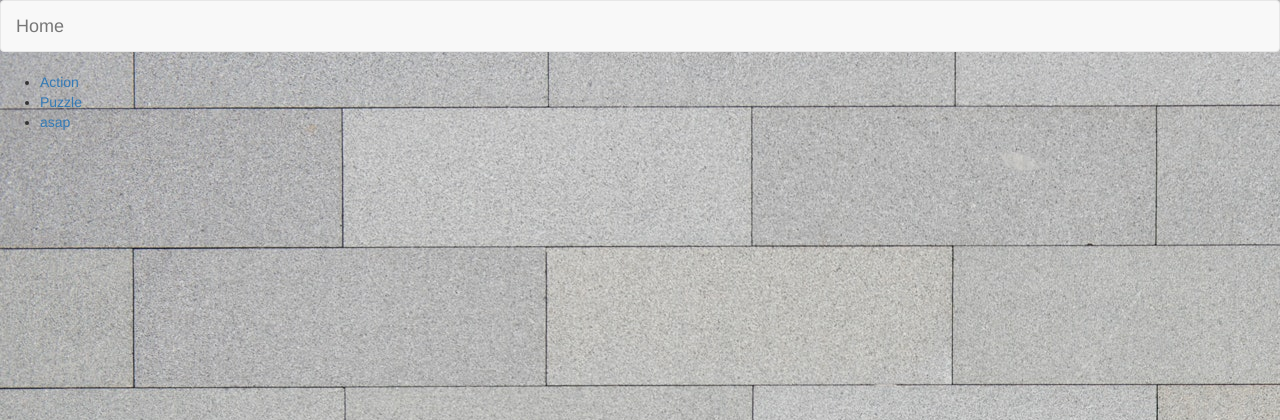
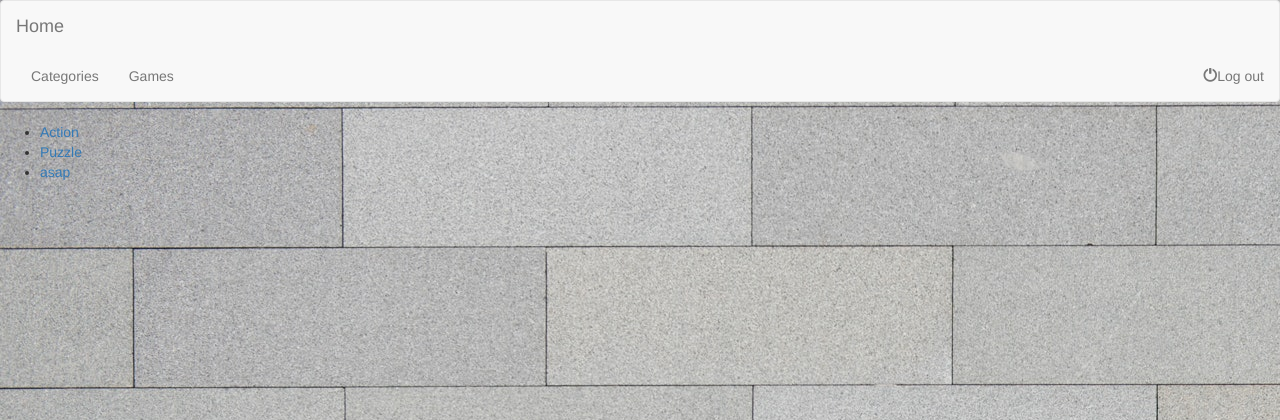
Before and after one commit to nniccolb/DjangoApp, a Django app: page /games/ in a window 1280 px wide. Shown: the top 420 px of the page. Run offline with Django 3.2, Linux system fonts and the light colour scheme; data comes from the database, SQL or seed files in the repository; some libraries are stand-ins or nearby versions.

Commit message:
Added list items to top navigation

```diff
--- a/broject/games/templates/games/index.html
+++ b/broject/games/templates/games/index.html
@@ -1,14 +1,42 @@
 {% load staticfiles %}
-<link rel="stylesheet" type="text/css" href="{% static 'games/stylesheet.css' %}" />
+
 <link rel="stylesheet" href="https://maxcdn.bootstrapcdn.com/bootstrap/3.3.7/css/bootstrap.min.css"
 integrity="sha384-BVYiiSIFeK1dGmJRAkycuHAHRg32OmUcww7on3RYdg4Va+PmSTsz/K68vbdEjh4u" crossorigin="anonymous">
+<script src="http://maxcdn.bootstrapcdn.com/bootstrap/3.3.6/js/bootstrap.min.js"></script>
+<link rel="stylesheet" type="text/css" href="{% static 'games/stylesheet.css' %}" />
 
 
 <nav class="navbar navbar-default">
     <div class="container-fluid">
         <div class="navbar-header">
+            <button type="button" class="navbar-toggle" data-toggle="collapse" data-target="#navbartop"></button>
+                <span class="icon-bar"></span>
+                <span class="icon-bar"></span>
+                <span class="icon-bar"></span>
             <a class="navbar-brand" href="{% url 'index' %}">Home</a>
         </div>
+
+
+        <div class="collapse navbar-collapse" id="navbartop"></div>
+            <ul class="nav navbar-nav navbar-left">
+                <li class="">
+                    <a href="{% url 'index' %}"> <!--Mikä nimi tälle pitäis antaa??-->
+                        <span class="" aria-hidden="true"></span>Categories
+                    </a>
+                </li>
+                <li class="">
+                        <a href="{% url 'index' %}"> <!--Ja tälle-->
+                            <span class="" aria-hidden="true"></span>Games
+                        </a>
+                </li>
+            </ul>
+            <ul class="nav navbar-nav navbar-right">
+                <li class="">
+                    <a href="{% url 'index' %}"> <!--Mikä nimi tälle pitäis antaa??-->
+                        <span class="glyphicon glyphicon-off" aria-hidden="true"></span>Log out
+                    </a>
+                </li>
+            </ul>
     </div>
 </nav>
 
```
